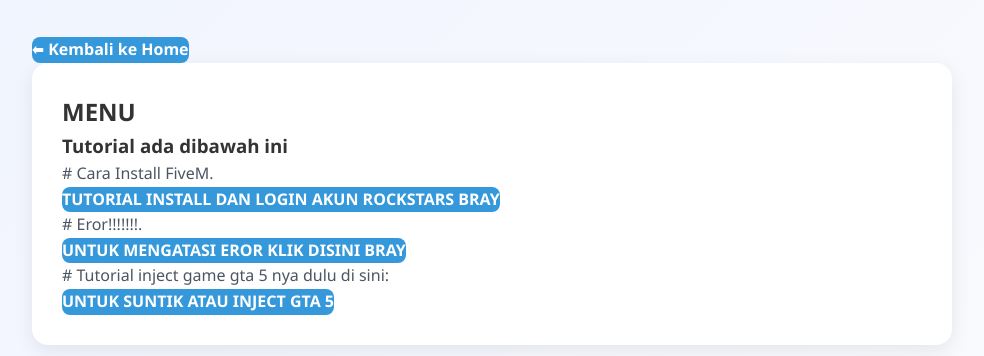
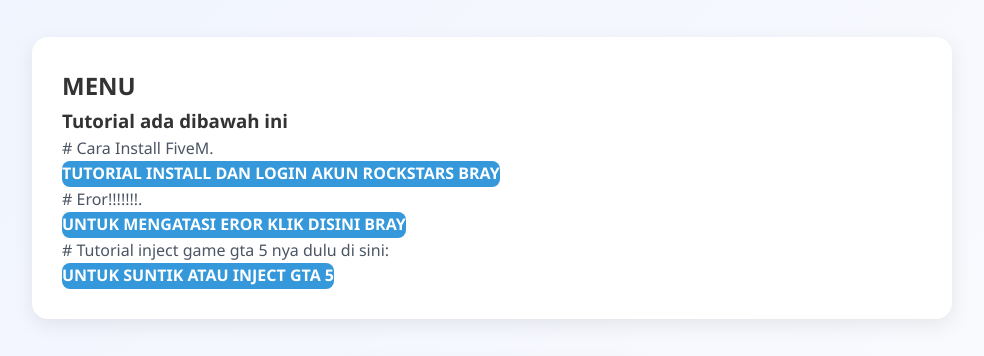
Before and after one commit to keweklupawaktu/lupawaktuservice, a plain HTML site: page index.html in a window 1280 px wide. Shown: the part 98-454 px from the top of the page, without its empty margins (148-1132 px from the left). Drawn offline with Linux system fonts and the light colour scheme.

Commit message:
Update index.html

```diff
--- a/index.html
+++ b/index.html
@@ -13,8 +13,6 @@
       <h1 class="brand">LUPA WAKTU SERVICES</h1>
       <p class="subtitle">KLIK LINK UNTUK TUTOR YANG KAMU BUTUHKAN BRE!!!</p>
     </header>
-
-    <a href="index.html" class="btn-kembali">⬅ Kembali ke Home</a>
 
     <section class="hero">
       <div class="hero-text">
```
